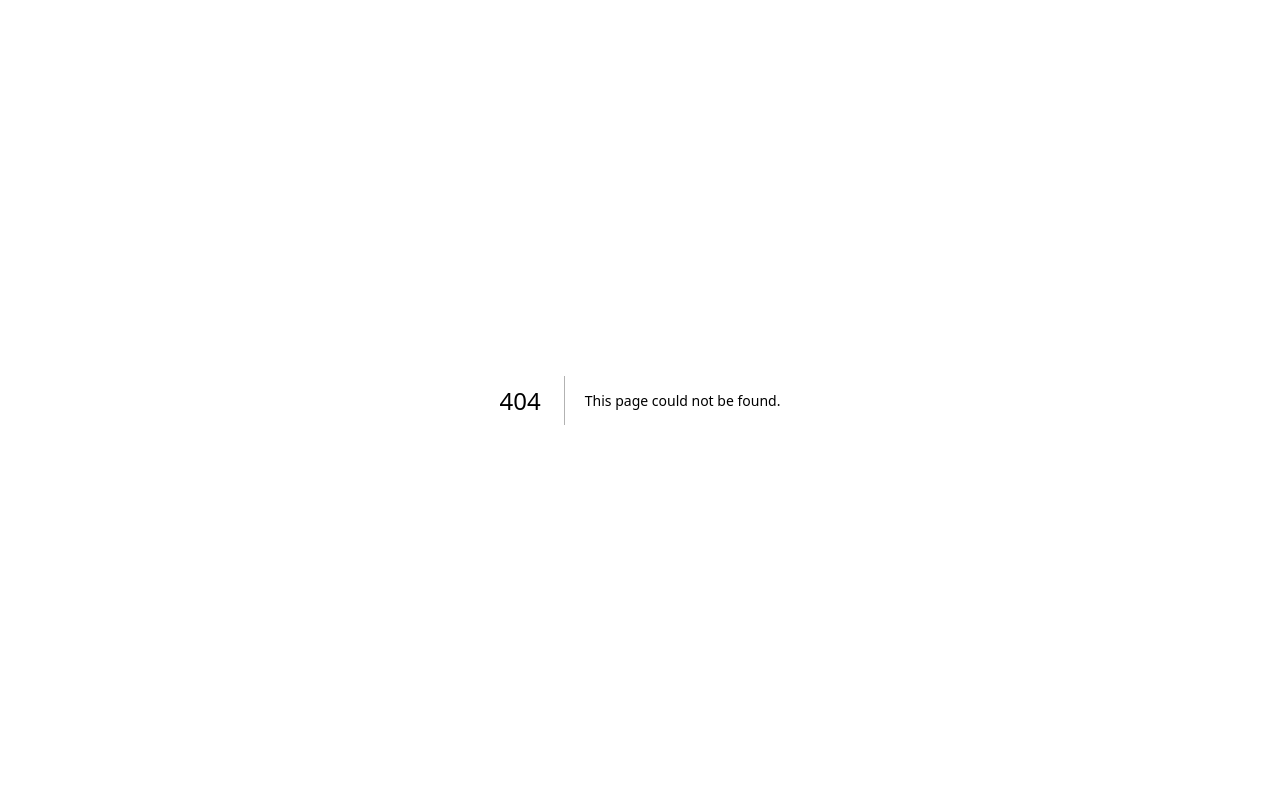
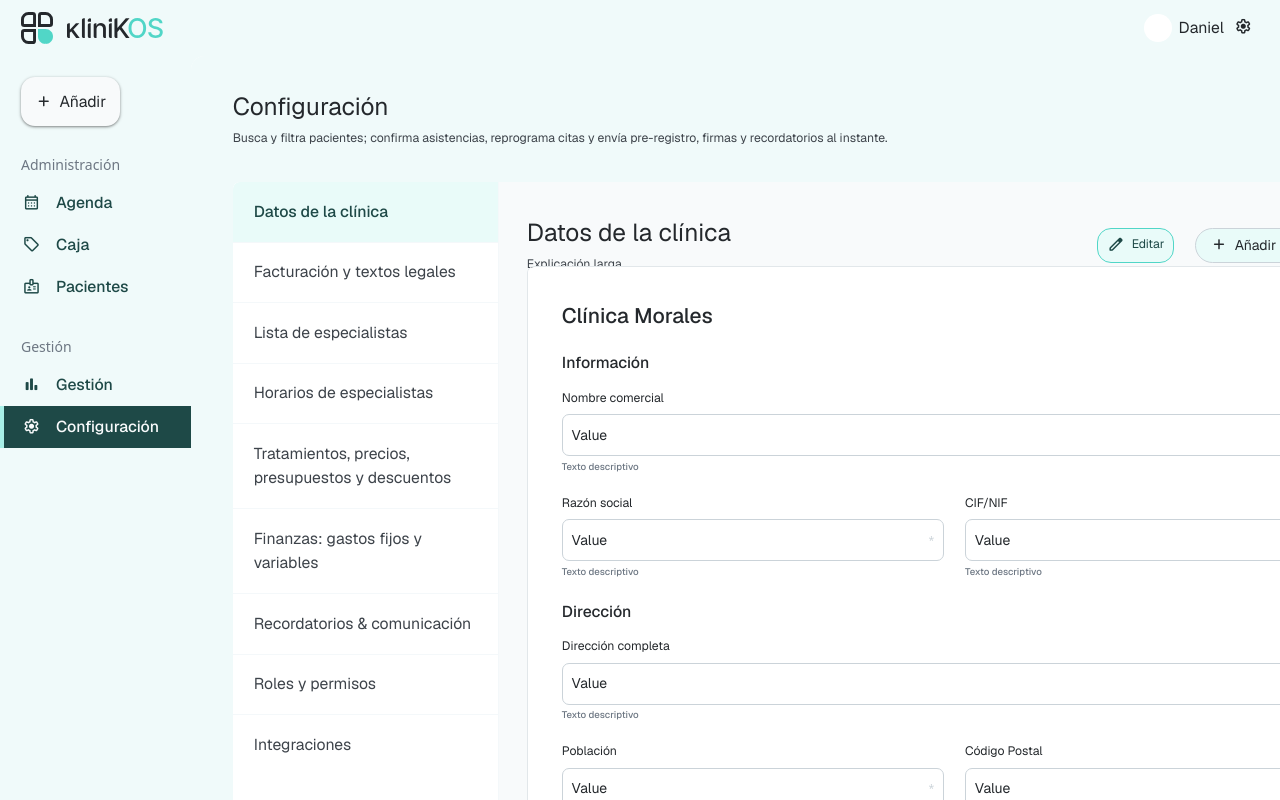
Before and after one commit to klinikOSapp/klinikOS-app, a Next.js app: page /configuracion in a window 1280 px wide. Before the commit this address had no page. Built offline with nearby package versions, Linux system fonts and the light colour scheme.

Commit message:
chore: push config-dev wip

```diff
--- /dev/null
+++ b/src/app/configuracion/page.tsx
@@ -0,0 +1,12 @@
+'use client'
+
+import ClientLayout from '@/app/client-layout'
+import ConfigPage from '@/components/configuracion/ConfigPage'
+
+export default function ConfiguracionPage() {
+  return (
+    <ClientLayout>
+      <ConfigPage />
+    </ClientLayout>
+  )
+}
--- /dev/null
+++ b/src/components/configuracion/ConfigPage.tsx
@@ -0,0 +1,176 @@
+'use client'
+
+import React from 'react'
+import { AddRounded, EditRounded } from '@/components/icons/md3'
+
+type FieldProps = {
+  label: string
+  helper?: string
+  value?: string
+  widthClass?: string
+}
+
+const configNavItems = [
+  'Datos de la clínica',
+  'Facturación y textos legales',
+  'Lista de especialistas',
+  'Horarios de especialistas',
+  'Tratamientos, precios, presupuestos y descuentos',
+  'Finanzas: gastos fijos y variables',
+  'Recordatorios & comunicación',
+  'Roles y permisos',
+  'Integraciones'
+]
+
+function Field({ label, helper = 'Texto descriptivo', value = 'Value', widthClass }: FieldProps) {
+  return (
+    <div className={['flex flex-col gap-[min(0.5rem,1vw)]', widthClass ?? 'w-full'].join(' ')}>
+      <p className='font-inter text-[0.875rem] leading-[1.25rem] text-neutral-900'>{label}</p>
+      <div className='flex flex-col gap-[min(0.25rem,0.75vw)] w-full'>
+        <div className='flex items-center justify-between h-[min(3rem,6vh)] w-full rounded-[0.5rem] border border-[#cbd3d9] bg-white px-[0.625rem] py-[0.5rem]'>
+          <span className='font-inter text-[1rem] leading-[1.5rem] text-[#24282c]'>{value}</span>
+          <span
+            aria-hidden
+            className='inline-flex items-center justify-center text-[0.75rem] leading-[0.875rem] font-medium text-[#cbd3d9]'
+          >
+            *
+          </span>
+        </div>
+        <p className='font-inter text-[0.6875rem] leading-[1rem] font-medium text-neutral-600'>{helper}</p>
+      </div>
+    </div>
+  )
+}
+
+export default function ConfigPage() {
+  return (
+    <div className='bg-[var(--color-brand-0)] h-[calc(100dvh-var(--spacing-topbar))] overflow-auto'>
+      <div className='mx-auto w-[min(104rem,95vw)] pt-[min(2.5rem,5vw)] pb-[min(2rem,4vw)] px-[min(3rem,5vw)]'>
+        <header className='flex flex-col gap-[min(0.5rem,1vw)] w-[min(49.625rem,80vw)]'>
+          <h1 className='font-inter text-[1.75rem] leading-[2.25rem] text-neutral-900'>Configuración</h1>
+          <p className='font-inter text-[0.875rem] leading-[1.25rem] text-neutral-800'>
+            Busca y filtra pacientes; confirma asistencias, reprograma citas y envía pre-registro, firmas y
+            recordatorios al instante.
+          </p>
+        </header>
+
+        <div
+          className='mt-[min(2.5rem,5vw)] w-[min(98rem,92vw)] rounded-[0.5rem] overflow-hidden bg-white mx-auto flex'
+          style={{ minHeight: 'min(71.75rem, calc(100dvh - 8rem))' }}
+        >
+          {/* Left rail */}
+          <aside className='w-[min(19rem,32vw)] border-r border-[#f4f8fa] bg-white'>
+            <nav className='flex flex-col divide-y divide-[#f4f8fa]'>
+              {configNavItems.map((item, idx) => {
+                const isActive = idx === 0
+                return (
+                  <button
+                    key={item}
+                    type='button'
+                    className={[
+                      'text-left w-full px-[1.5rem] py-[1.25rem] flex flex-col gap-[0.25rem]',
+                      'font-inter text-[1.125rem] leading-[1.75rem]',
+                      isActive
+                        ? 'bg-[var(--color-brand-50)] text-[var(--color-brand-900)] font-medium'
+                        : 'text-neutral-800 font-normal hover:bg-[var(--color-brand-50)] hover:text-[var(--color-brand-900)] transition-colors'
+                    ].join(' ')}
+                  >
+                    {item}
+                  </button>
+                )
+              })}
+            </nav>
+          </aside>
+
+          {/* Right content */}
+          <section className='flex-1 bg-[#f8fafb] relative'>
+            <div className='absolute left-[2rem] right-[2rem] top-[2.5rem]'>
+              {/* Header row */}
+              <div className='flex items-center justify-between'>
+                <div className='flex flex-col gap-[0.5rem] w-[min(35.5rem,70vw)]'>
+                  <p className='font-inter text-[1.75rem] leading-[2.25rem] text-neutral-900'>Datos de la clínica</p>
+                  <p className='font-inter text-[0.875rem] leading-[1.25rem] text-neutral-800'>Explicación larga</p>
+                </div>
+                <div className='flex items-center gap-[1.5rem]'>
+                  <div className='flex items-center gap-[0.5rem] h-[min(2.5rem,5vh)] px-[0.625rem] rounded-[1rem] border border-[#51d6c7] bg-[var(--color-brand-50)]'>
+                    <EditRounded className='text-[var(--color-brand-900)]' />
+                    <span className='font-inter text-[0.875rem] leading-[1.25rem] text-[var(--color-brand-900)]'>
+                      Editar
+                    </span>
+                  </div>
+                  <div className='flex items-center gap-[0.5rem] h-[min(2.5rem,5vh)] px-[1rem] rounded-[8.5rem] border border-[#cbd3d9] bg-[var(--color-brand-50)]'>
+                    <AddRounded className='text-neutral-900' />
+                    <span className='font-inter text-[1rem] leading-[1.5rem] text-neutral-900 whitespace-nowrap'>
+                      Añadir Nueva Clínica
+                    </span>
+                  </div>
+                </div>
+              </div>
+
+              {/* Tabs */}
+              <div className='mt-[min(1.5rem,3vw)] flex gap-[1.5rem] items-center'>
+                <div className='pb-[0.5rem] border-b border-[#51d6c7]'>
+                  <p className='font-inter text-[1.125rem] leading-[1.75rem] font-medium text-neutral-900'>
+                    Información general
+                  </p>
+                </div>
+                <div className='pb-[0.5rem]'>
+                  <p className='font-inter text-[1.125rem] leading-[1.75rem] font-medium text-neutral-600'>
+                    Sucursales
+                  </p>
+                </div>
+              </div>
+            </div>
+
+            <div className='absolute left-[2rem] right-[2rem] top-[6rem] bottom-[2rem]'>
+              <div className='bg-white border border-[#e2e7ea] rounded-[0.5rem] h-full overflow-auto px-[2.4375rem] py-[min(2.5rem,5vw)] flex flex-col gap-[2.5rem]'>
+                <div className='flex flex-col gap-[1.5rem]'>
+                  <div className='flex items-center justify-between'>
+                    <p className='font-inter text-[1.5rem] leading-[2rem] font-medium text-neutral-900'>Clínica Morales</p>
+                  </div>
+
+                  {/* Información */}
+                  <section className='flex flex-col gap-[1rem]'>
+                    <p className='font-inter text-[1.125rem] leading-[1.75rem] font-medium text-neutral-900'>
+                      Información
+                    </p>
+                    <div className='flex flex-col gap-[1.5rem]'>
+                      <Field label='Nombre comercial' />
+                      <div className='flex flex-wrap gap-[1.5rem]'>
+                        <Field label='Razón social' widthClass='min-w-[18rem] flex-1' />
+                        <Field label='CIF/NIF' widthClass='min-w-[18rem] flex-1' />
+                      </div>
+                    </div>
+                  </section>
+
+                  {/* Dirección */}
+                  <section className='flex flex-col gap-[1rem]'>
+                    <p className='font-inter text-[1.125rem] leading-[1.75rem] font-medium text-neutral-900'>Dirección</p>
+                    <div className='flex flex-col gap-[1.5rem]'>
+                      <Field label='Dirección completa' />
+                      <div className='flex flex-wrap gap-[1.5rem]'>
+                        <Field label='Población' widthClass='min-w-[18rem] flex-1' />
+                        <Field label='Código Postal' widthClass='min-w-[18rem] flex-1' />
+                      </div>
+                    </div>
+                  </section>
+
+                  {/* Información de contacto */}
+                  <section className='flex flex-col gap-[1rem]'>
+                    <p className='font-inter text-[1.125rem] leading-[1.75rem] font-medium text-neutral-900'>
+                      Información de contacto
+                    </p>
+                    <div className='flex flex-col gap-[1.5rem]'>
+                      <Field label='Teléfono' widthClass='min-w-[18rem] w-[min(23.75rem,50%)]' />
+                      <Field label='Correo electrónico' widthClass='min-w-[18rem] w-[min(23.75rem,50%)]' />
+                    </div>
+                  </section>
+                </div>
+              </div>
+            </div>
+          </section>
+        </div>
+      </div>
+    </div>
+  )
+}
--- a/src/components/layout/Layout.tsx
+++ b/src/components/layout/Layout.tsx
@@ -7,7 +7,8 @@ import {
   BadgeRounded,
   BarChartRounded,
   CalendarMonthRounded,
-  SellRounded
+  SellRounded,
+  SettingsRounded
 } from '@/components/icons/md3'
 import { LayoutProps } from '@/types/layout'
 
@@ -34,6 +35,12 @@ export default function Layout({ children }: LayoutProps) {
       label: 'Gestión',
       href: '/gestion',
       icon: <BarChartRounded />
+    },
+    {
+      id: 'configuracion',
+      label: 'Configuración',
+      href: '/configuracion',
+      icon: <SettingsRounded />
     }
   ]
 
```
